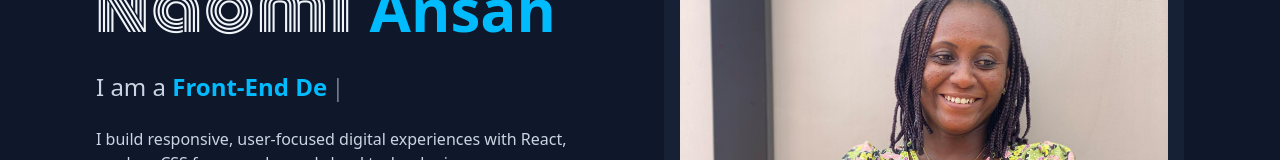
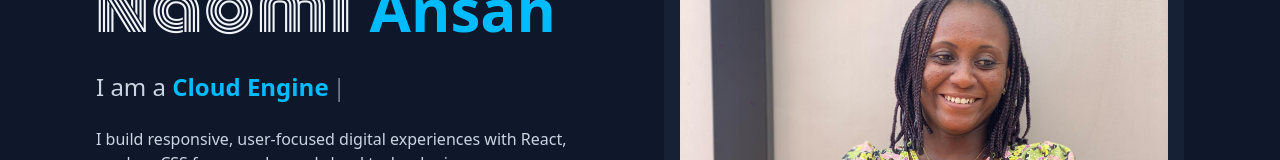
Before and after one commit to Naomiansah/naomi-portfolio, a React (Vite) app: page / in a window 1280 px wide. Shown: the part 232-392 px from the top of the page. Built offline with nearby package versions, Linux system fonts and the light colour scheme.

Commit message:
changed roles

```diff
--- a/src/components/Home.jsx
+++ b/src/components/Home.jsx
@@ -1,7 +1,7 @@
 import React, { useState, useEffect } from "react";
 import heropic from "../assets/images/heropic.jpg";
 
-const roles = ["Cloud Engineer", "Front-End Developer", "Textile Designer"];
+const roles = ["Front-End Developer", "Cloud Engineer", "AWS Builder"];
 
 const Home = () => {
   const [roleIndex, setRoleIndex] = useState(0);
```
